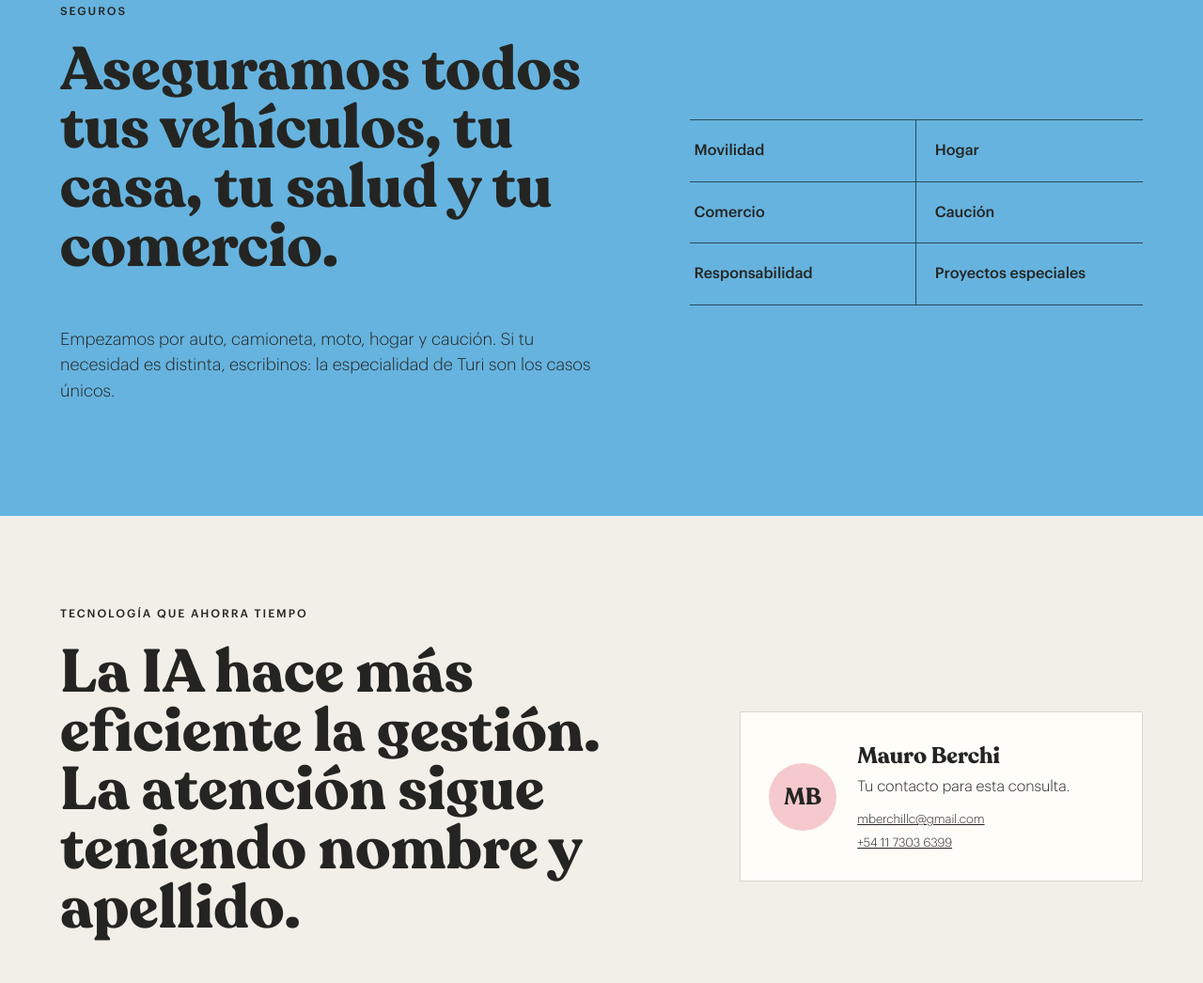
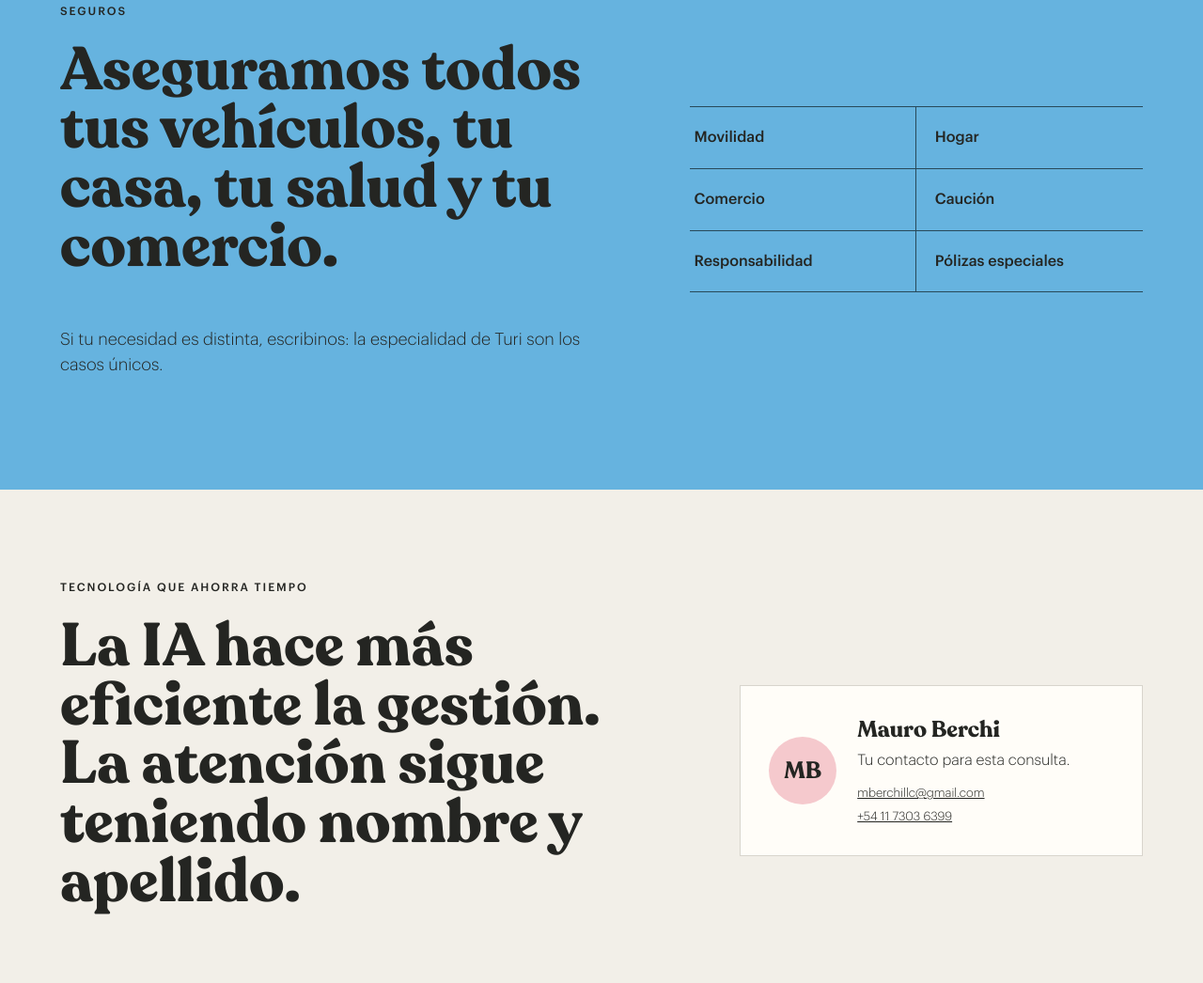
Before and after one commit to mberchillc/CatchDog, a website: page projects/turi-gestion/public/masturi/index.html in a window 1280 px wide. Shown: the part 2937-3983 px from the top of the page at 94% size. Drawn offline with Linux system fonts and the light colour scheme.

Commit message:
Refine Mas Turi coverage section copy

```diff
--- a/projects/turi-gestion/public/masturi/index.html
+++ b/projects/turi-gestion/public/masturi/index.html
@@ -151,9 +151,9 @@
   </section>
 
   <section id="coberturas" class="coverage-section">
-   <div class="coverage-copy"><p class="eyebrow">SEGUROS</p><h2>Aseguramos todos tus vehículos, tu casa, tu salud y tu comercio.</h2><p>Empezamos por auto, camioneta, moto, hogar y caución. Si tu necesidad es distinta, escribinos: la especialidad de Turi son los casos únicos.</p></div>
+   <div class="coverage-copy"><p class="eyebrow">SEGUROS</p><h2>Aseguramos todos tus vehículos, tu casa, tu salud y tu comercio.</h2><p>Si tu necesidad es distinta, escribinos: la especialidad de Turi son los casos únicos.</p></div>
    <div class="coverage-list" aria-label="Tipos de cobertura">
-    <span>Movilidad</span><span>Hogar</span><span>Comercio</span><span>Caución</span><span>Responsabilidad</span><span>Proyectos especiales</span>
+    <span>Movilidad</span><span>Hogar</span><span>Comercio</span><span>Caución</span><span>Responsabilidad</span><span>Pólizas especiales</span>
    </div>
   </section>
 
```
